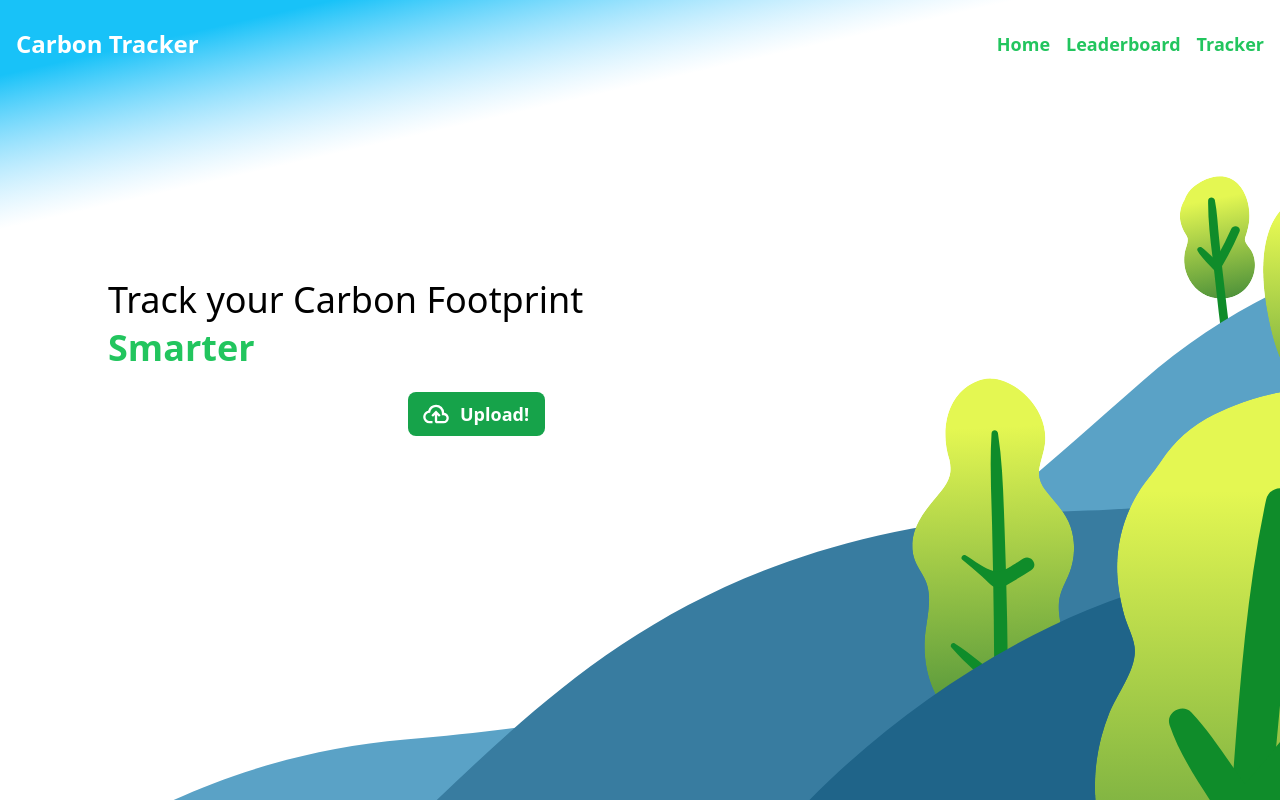
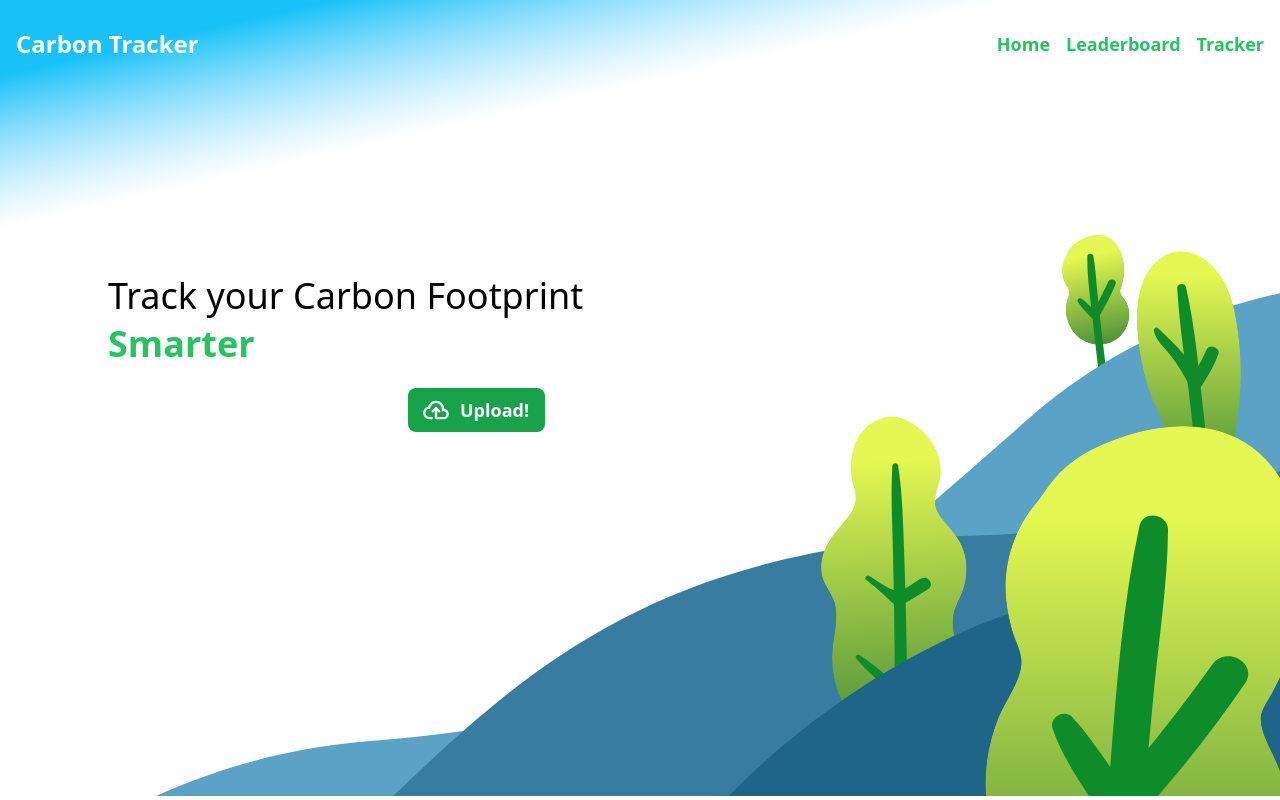
Before and after one commit to Ovikx/carbon-compass, a React (Vite) app: page / in a window 1280 px wide. Built offline with nearby package versions, Linux system fonts and the light colour scheme.

Commit message:
fixed hoem page

```diff
--- a/src/App.tsx
+++ b/src/App.tsx
@@ -4,7 +4,7 @@ import { Home } from "./pages/Home";
 import { Routes, Route } from "react-router-dom";
 import { Tracker } from "./pages/Tracker";
 import { Leaderboard } from "./pages/Leaderboard";
-import { default as Background } from "./assets/bg.svg";
+import { default as Background } from "./assets/bg2.svg";
 
 function App() {
   return (
--- a/src/pages/Home.tsx
+++ b/src/pages/Home.tsx
@@ -1,7 +1,22 @@
+import { default as Trees } from "../assets/trees.svg";
+
 export function Home() {
   return (
     <>
-      <div className="mt-60">
+      <div
+        style={{
+          backgroundImage: `url(${Trees})`,
+          backgroundRepeat: "no-repeat",
+          backgroundSize: "cover",
+          height: "90vh",
+          width: "100vw",
+          position: "absolute",
+          marginTop: "76px",
+          top: 0,
+          left: 0,
+        }}
+      >
+        <div className="mt-40">
           <div className="text-gray-500 pt-10 ">
             <div className="flex flex-col absolute left-10 pl-7 ml-10">
               <p className="text-4xl text-black font-medium text-left">
@@ -26,6 +41,7 @@ export function Home() {
             <p className="pt-1 pb-1 pr-3">Upload!</p>
           </button>
         </div>
+      </div>
     </>
   );
 }
--- a/src/pages/Tracker.tsx
+++ b/src/pages/Tracker.tsx
@@ -2,11 +2,14 @@ import { Heatmap } from "../components/Heatmap";
 
 export function Tracker() {
   return (
-    <div className="flex flex-col">
+    <div className="flex flex-col mt-36">
       <div>
-        <h1 className="left-align text-5xl font-bold ">
-          Your Carbon Footprint Report
-        </h1>
+        <section className="relative flex justify-center align-middle h-1/2">
+          <h1 className="left-align text-5xl font-bold ">
+            Your Carbon Footprint Report
+          </h1>
+        </section>
+
         <p className="left-align">Map</p>
         <p className="left-align">Breakdown</p>
 
```
Also changed, not shown: src/assets/trees.svg (added). Lines whose indentation alone changed are shown as unchanged.
